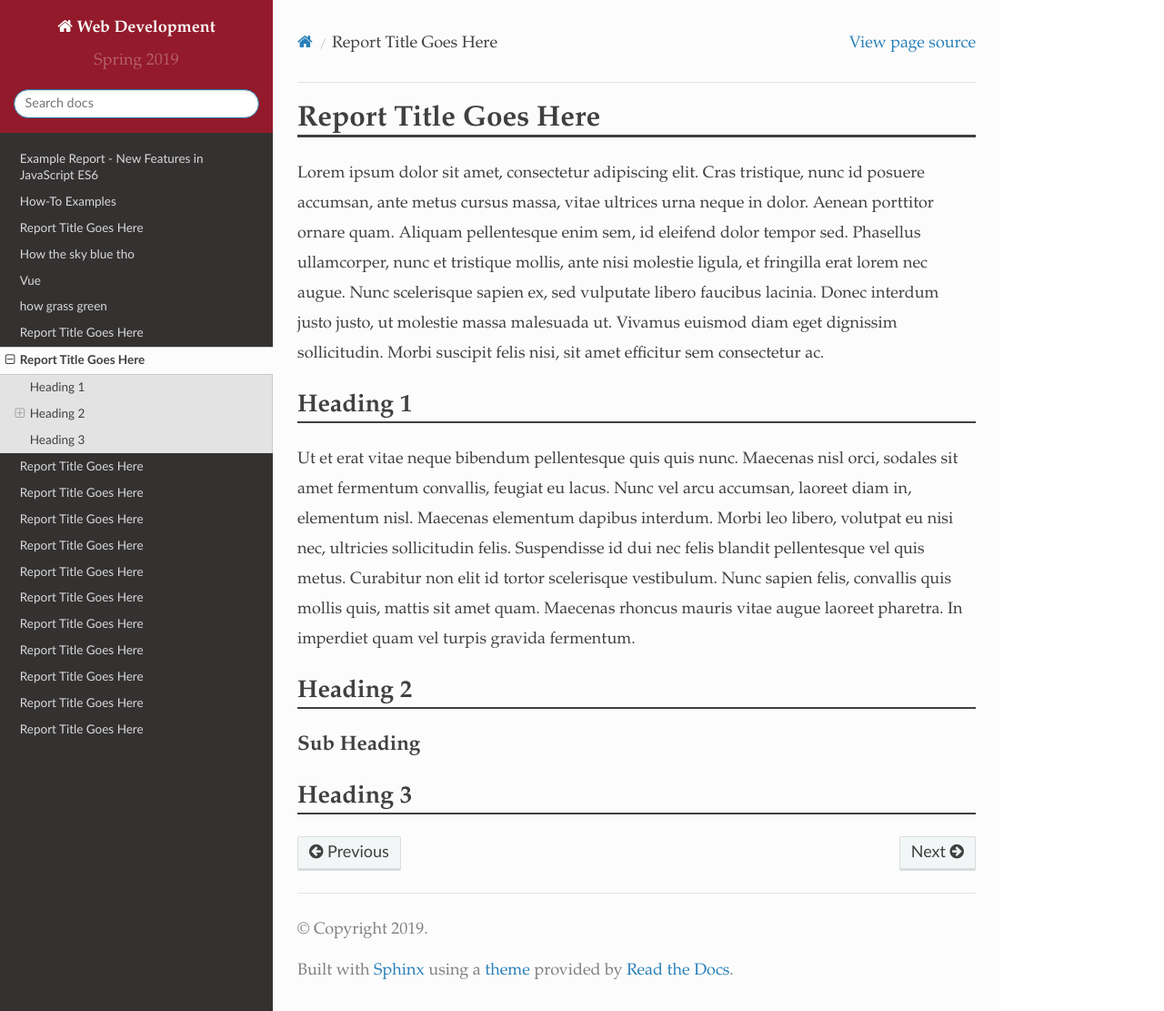
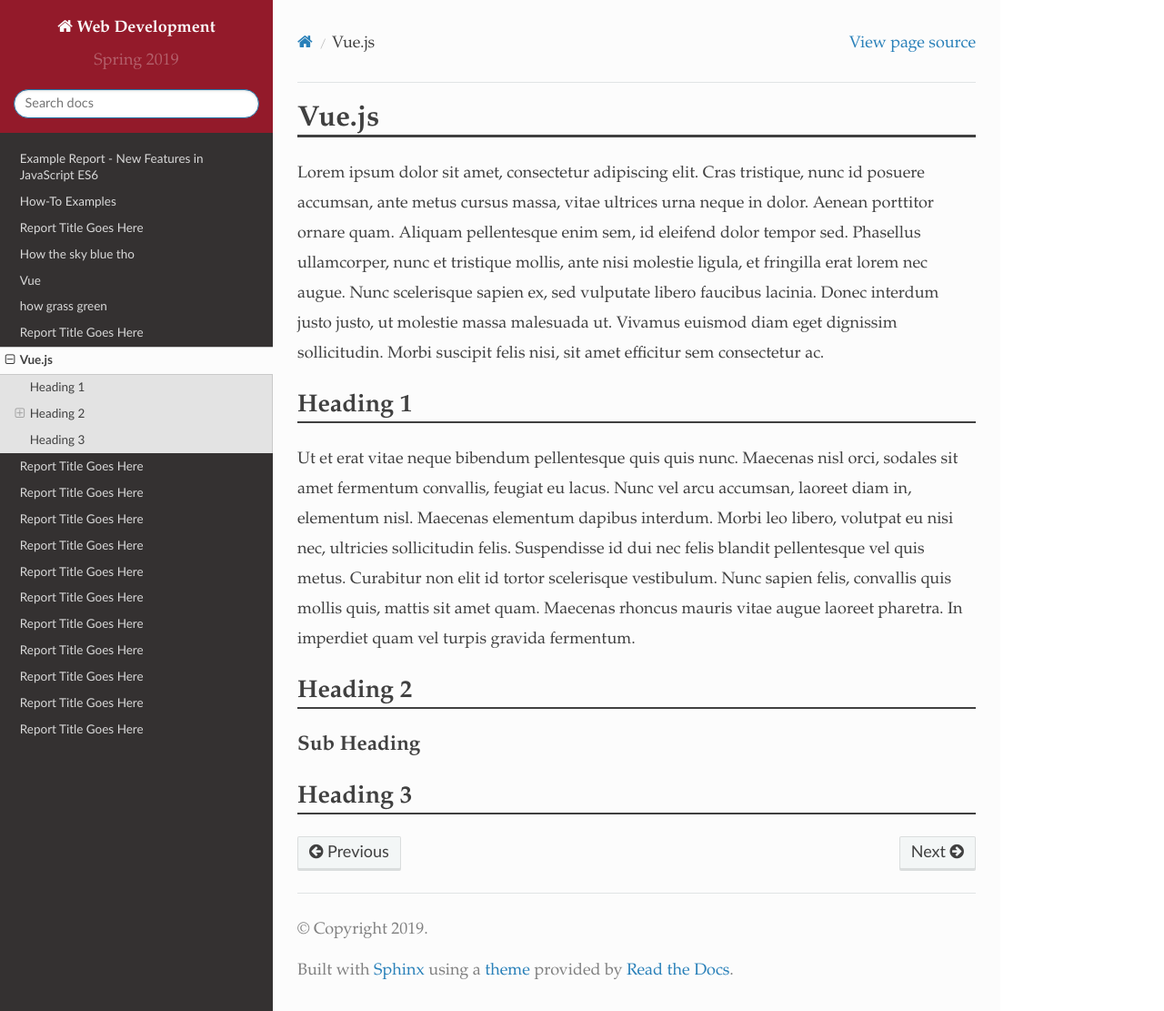
Before and after one commit to pvcraven/2019_spring_web_dev, a Sphinx documentation site: the page built from source/final/dietrich/index.rst, in a window 1280 px wide and 1111 px high. Shown: the whole window at 91% size. Built offline with Sphinx 7.4.7 and the Read the Docs theme 2.0.0, drawn with Linux system fonts in a browser that asks for light colours.

Commit message:
Updating title

```diff
--- a/source/final/dietrich/index.rst
+++ b/source/final/dietrich/index.rst
@@ -1,4 +1,4 @@
-Report Title Goes Here
+Vue.js
 ======================
 
 Lorem ipsum dolor sit amet, consectetur adipiscing elit. Cras tristique, nunc
```
